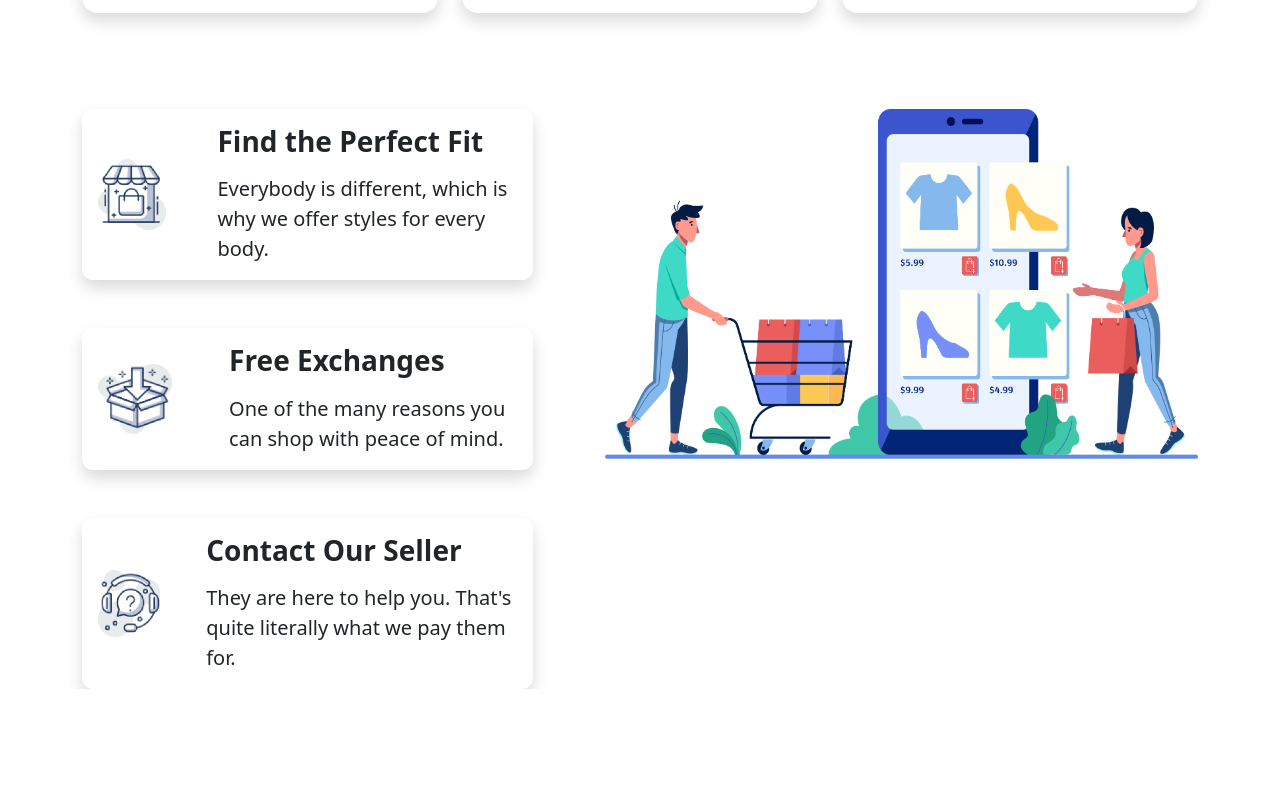
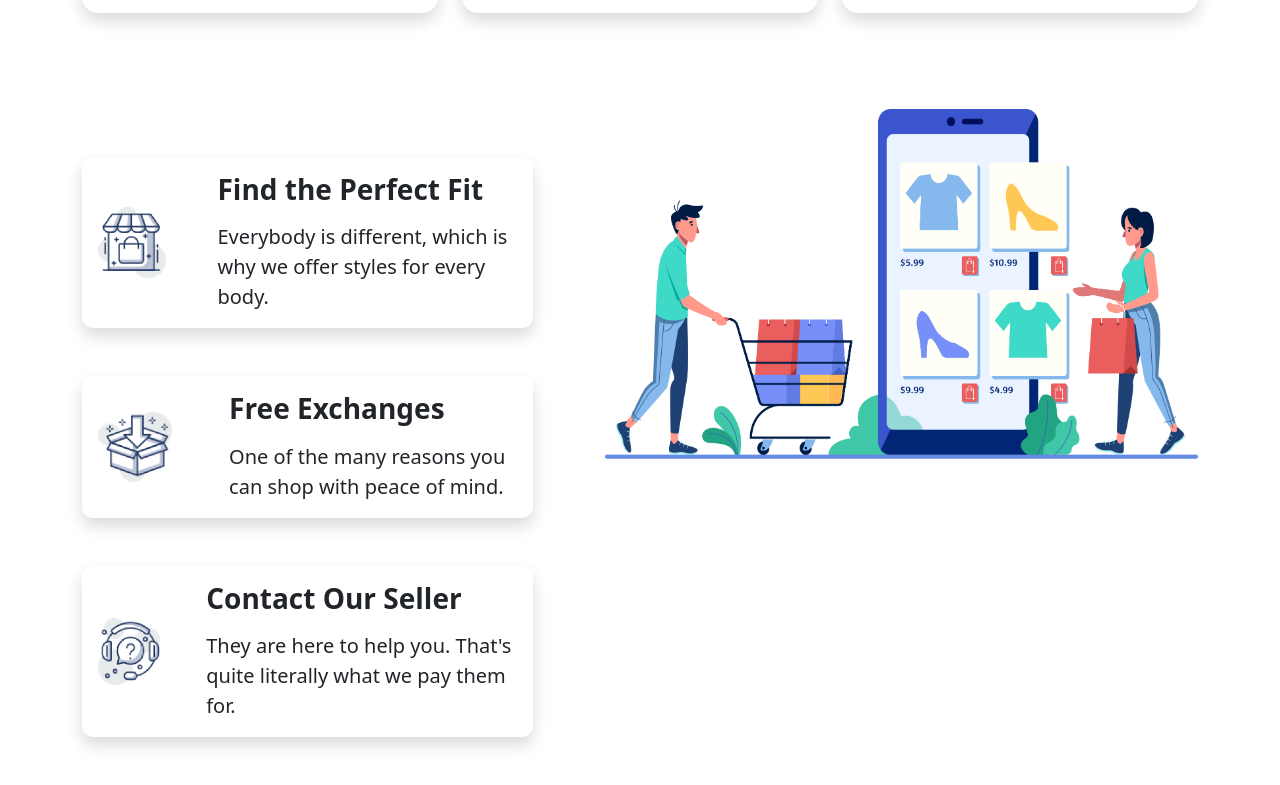
Before and after one commit to iamraufu/nike-react, a plain HTML site: page index.html in a window 1280 px wide. Shown: the part 2127-2912 px from the top of the page. Before the commit the page ends 2816 px from the top, so only its background shows below. Drawn offline with Linux system fonts and the light colour scheme.

Commit message:
final commit

```diff
--- a/index.html
+++ b/index.html
@@ -182,7 +182,7 @@
         <div class="container">
 
             <div class="row">
-                <div class="col-md-5">
+                <div class="col-md-5 my-5">
                     <div style="display: flex; border-radius: 0.7em;align-items: center;" class=" shadow mt-5">
                         <div>
                             <img class="m-3" style="width: 50%;" src="icon/1.png" alt="">
```
